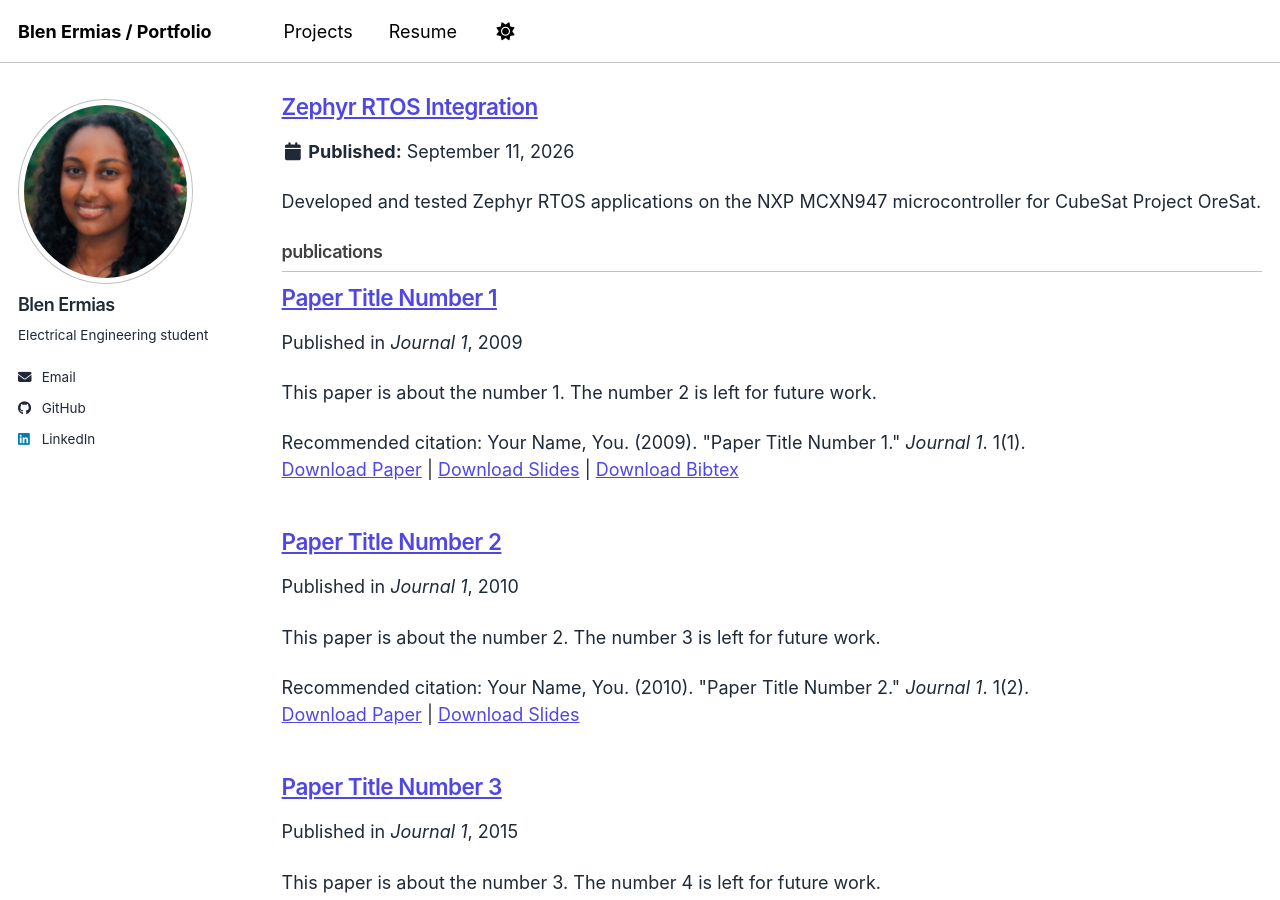
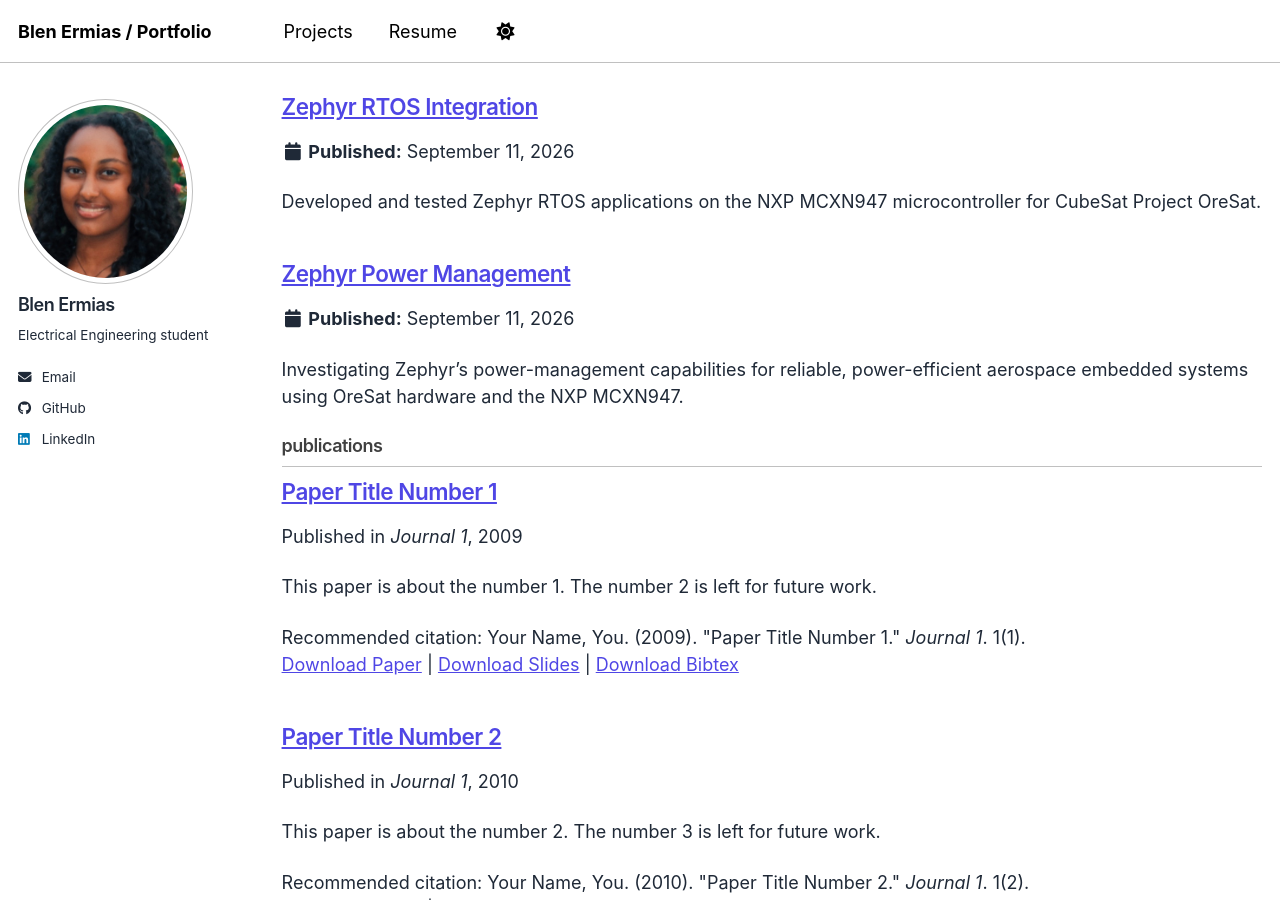
Before and after one commit to Blen-E/Blen-E.github.io, a Jekyll site: the page built from _pages/collection-archive.html, in a window 1280 px wide and 900 px high, scrolled down 853 px. Built offline with Jekyll 4.4.1, drawn with Linux system fonts in a browser that asks for light colours; a script bundle is joined from its source files by our own code; library files that are not in the unit come from our copies.

Commit message:
Update zephyrpm.md

```diff
--- a/_portfolio/zephyrpm.md
+++ b/_portfolio/zephyrpm.md
@@ -1,4 +1,11 @@
-## Zephyr RTOS Power Management implementation for CubSat project, OreSat1
+---
+title: "Zephyr Power Management"
+excerpt: OreSat / PSAS
+excerpt: "Investigating Zephyr's power-management capabilities for reliable, power-efficient aerospace embedded systems using OreSat hardware and the NXP MCXN947."
+image: /images/psas/oresat.png
+collection: portfolio
+---
+<a href="/portfolio/" class="back-button">← Back to Projects</a>
 
 ### Overview
 This research investigates how Zephyr RTOS power-management strategies can reduce energy consumption in embedded systems, with the goal of improving the efficiency and reliability of power-constrained aerospace applications such as the CubeSat project OreSat1.
```
